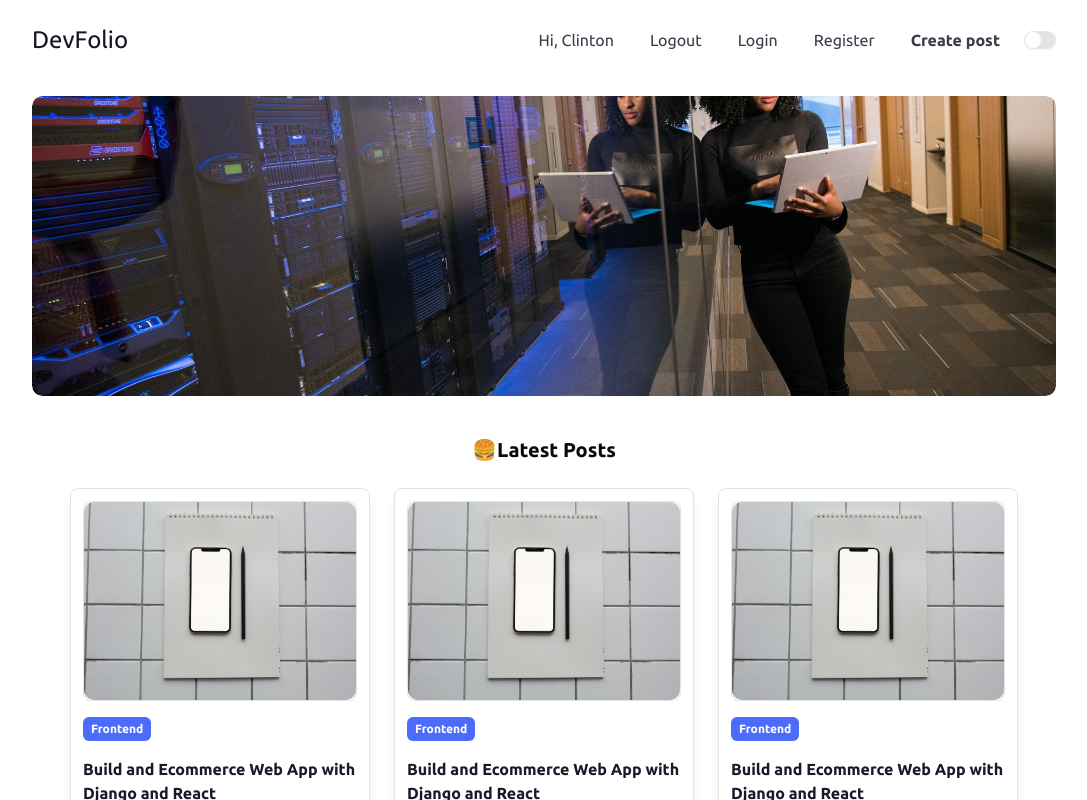
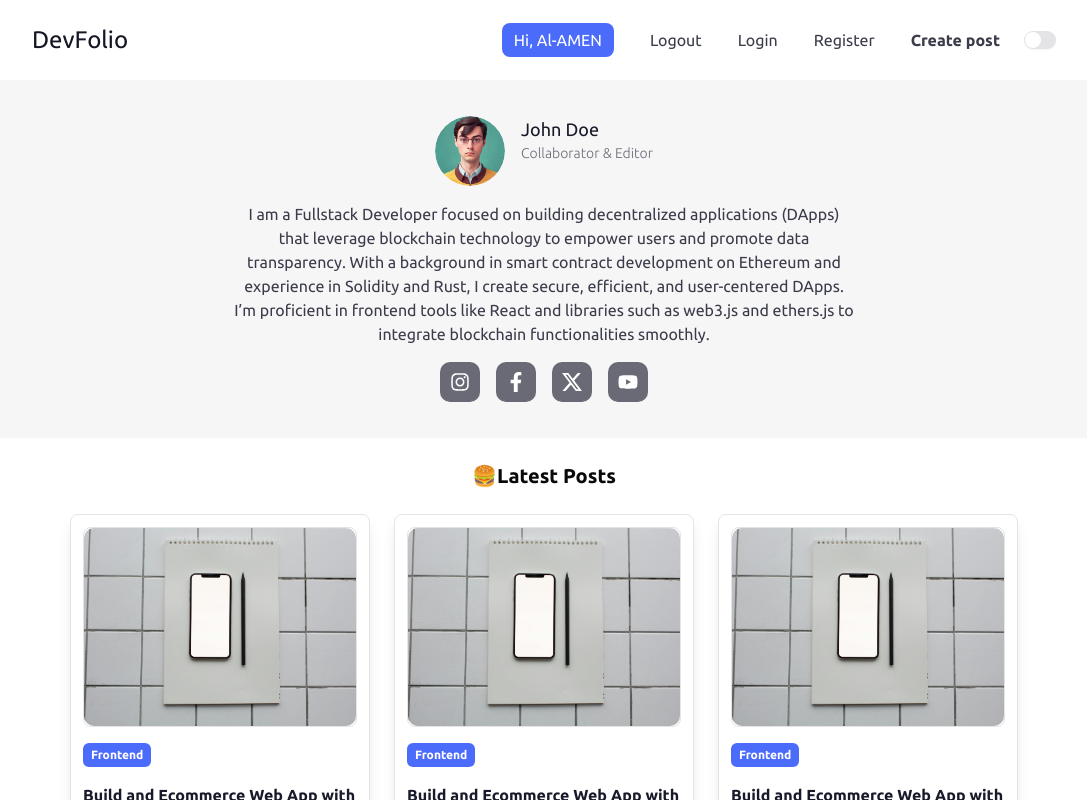
Before and after one commit to Al-amen/Devfolio, a React (Vite) app in the folder content-mangement/: page /profile in a window 1280 px wide. Shown: the top 800 px of the page, without its empty margins (96-1183 px from the left). Built offline with nearby package versions, Linux system fonts and the light colour scheme.

Commit message:
added routing

```diff
--- a/content-mangement/package.json
+++ b/content-mangement/package.json
@@ -19,6 +19,7 @@
     "react": "^19.1.0",
     "react-dom": "^19.1.0",
     "react-icons": "^5.5.0",
+    "react-router-dom": "^7.6.1",
     "tailwind-merge": "^3.3.0",
     "tailwindcss": "^4.1.7"
   },
--- a/content-mangement/src/App.jsx
+++ b/content-mangement/src/App.jsx
@@ -6,18 +6,23 @@
 import Header from "./ui_components/Header";
 import BlogContainer from "./ui_components/BlogContainer";
 import Footer from "./ui_components/Footer";
-
+import HomePage from "./components/pages/HomePage";
+import { BrowserRouter, Routes, Route } from "react-router-dom";
+import AppLayout from "./ui_components/AppLayout";
+import ProfilePage from "./components/pages/ProfilePage";
+import DatailPage from "./components/pages/DatailPage";
 
 function App() {
-  const [count, setCount] = useState(0);
-
   return (
-    <div>
-      <Navbar/>
-      <Header/>
-      <BlogContainer/>
-      <Footer/>
-    </div>
+    <BrowserRouter>
+      <Routes>
+        <Route path="/" element={<AppLayout />}>
+          <Route index element={<HomePage />} />
+          <Route path="detail" element={<DatailPage />} />
+          <Route path="profile" element={<ProfilePage />} />
+        </Route>
+      </Routes>
+    </BrowserRouter>
   );
 }
 
--- /dev/null
+++ b/content-mangement/src/components/pages/DatailPage.jsx
@@ -0,0 +1,42 @@
+import Badge from "@/ui_components/Badge";
+import React from "react";
+import banner from "../../images/detailBanner.jpg"
+import { BlogWriter } from "@/ui_components/BlogWriter";
+
+
+const DatailPage = () => {
+  return (
+    <div className="padding-dx max-container py-9">
+      <Badge />
+
+      <div className="flex justify-between items-center">
+        <h2 className="py-6 leading-normal text-2xl md:text-3xl text-[#181A2A] tracking-wide font-semibold dark:text-[#FFFFFF]">
+          Build and Ecommerce Web App with Django and React
+        </h2>
+      </div>
+
+      <BlogWriter/>
+
+      <div className="w-full h-[350px] my-9 overflow-hidden rounded-sm">
+        <img className="w-full h-full object-cover rounded-sm" src={banner} />
+      </div>
+      <p className="text-[16px] leading-[2rem] text-justify text-[#3B3C4A] dark:text-[#BABABF]">
+        Sed ut perspiciatis unde omnis iste natus error sit voluptatem
+        accusantium doloremque laudantium, totam rem aperiam, eaque ipsa quae ab
+        illo inventore veritatis et quasi architecto beatae vitae dicta sunt
+        explicabo. Nemo enim ipsam voluptatem quia voluptas sit aspernatur aut
+        odit aut fugit, sed quia consequuntur magni dolores eos qui ratione
+        voluptatem sequi nesciunt. Neque porro quisquam est, qui dolorem ipsum
+        quia dolor sit amet, consectetur, adipisci velit, sed quia non numquam
+        eius modi tempora incidunt ut labore et dolore magnam aliquam quaerat
+        voluptatem. Ut enim ad minima veniam, quis nostrum exercitationem ullam
+        corporis suscipit laboriosam, nisi ut aliquid ex ea commodi consequatur?
+        Quis autem vel eum iure reprehenderit qui in ea voluptate velit esse
+        quam nihil molestiae consequatur, vel illum qui dolorem eum fugiat quo
+        voluptas nulla pariatur?
+      </p>
+    </div>
+  );
+};
+
+export default DatailPage;
--- /dev/null
+++ b/content-mangement/src/components/pages/HomePage.jsx
@@ -0,0 +1,15 @@
+import BlogContainer from '@/ui_components/BlogContainer'
+import Header from '@/ui_components/Header'
+import React from 'react'
+
+const HomePage = () => {
+  return (
+    <>
+    <Header/>
+    <BlogContainer/>
+
+    </>
+  )
+}
+
+export default HomePage
--- /dev/null
+++ b/content-mangement/src/components/pages/ProfilePage.jsx
@@ -0,0 +1,15 @@
+import BlogContainer from '@/ui_components/BlogContainer'
+import Hero from '@/ui_components/Hero'
+import React from 'react'
+
+const ProfilePage = () => {
+  return (
+    <>
+    <Hero/>
+    <BlogContainer/>
+
+    </>
+  )
+}
+
+export default ProfilePage
--- /dev/null
+++ b/content-mangement/src/ui_components/AppLayout.jsx
@@ -0,0 +1,17 @@
+import React from "react";
+import { Navbar } from "./Navbar";
+
+import { Outlet } from "react-router-dom";
+import Footer from "./Footer";
+
+const AppLayout = () => {
+  return (
+    <main className="w-full bg-[#ffffff] dark:bg-[#181A2A]">
+      <Navbar />
+      <Outlet />
+      <Footer/>
+    </main>
+  );
+};
+
+export default AppLayout;
--- a/content-mangement/src/ui_components/BlogCart.jsx
+++ b/content-mangement/src/ui_components/BlogCart.jsx
@@ -1,8 +1,8 @@
-import React from 'react'
-import Badge from "./Badge"
-import thumbnail from "../images/design_vii.jpg"
-import { CartFooter } from './CartFooter'
-
+import React from "react";
+import Badge from "./Badge";
+import thumbnail from "../images/design_vii.jpg";
+import { CartFooter } from "./CartFooter";
+import { Link } from "react-router-dom";
 
 export const BlogCart = () => {
   return (
@@ -15,12 +15,13 @@
       </div>
 
       <Badge />
-
+      <Link to ="/detail">
         <h3 className="font-semibold  leading-normal text-[#181A2A] mb-0 dark:text-white">
           Build and Ecommerce Web App with Django and React
         </h3>
+      </Link>
 
       <CartFooter />
     </div>
-  )
-}
+  );
+};
--- /dev/null
+++ b/content-mangement/src/ui_components/BlogWriter.jsx
@@ -0,0 +1,22 @@
+import React from "react";
+import pic from "../images/pic.jpg"
+export const BlogWriter = () => {
+  return (
+    <div className="flex items-center gap=4 ">
+      <span className="flex items-center gap-2">
+        <div className="w-[40px] h-[40px] rounded-full overflow-hidden">
+          <img
+            src={pic}
+            className="c rounded-full w-full h-full object-cover"
+          />
+        </div>
+
+        <small className="text-[#696A75] text-[14px]">John Doe</small>
+      </span>
+
+      <small className="text-[#696A75] text-[14px] ml-3">
+        12 November, 2024
+      </small>
+    </div>
+  );
+};
--- /dev/null
+++ b/content-mangement/src/ui_components/Hero.jsx
@@ -0,0 +1,54 @@
+import { FaInstagram } from "react-icons/fa";
+import { FaFacebookF } from "react-icons/fa";
+import { BsTwitterX } from "react-icons/bs";
+import { FaYoutube } from "react-icons/fa";
+import pic from "../images/pic.jpg"
+
+const Hero = () => {
+  return (
+    <div className="padding-x py-9 max-container flex flex-col items-center justify-center gap-4 bg-[#F6F6F7] dark:bg-[#242535] rounded-md">
+      <div className="flex gap-4">
+        <div className="w-[70px] h-[70px] rounded-full overflow-hidden">
+          <img
+            src={pic}
+            className="w-[70px] h-[70px] rounded-full object-cover"
+          />
+        </div>
+
+        <span>
+          <p className="text-[18px] text-[#181A2A] dark:text-white">John Doe</p>
+          <p className="text-[14px] text-[#696A75] font-thin dark:text-[#BABABF]">
+            Collaborator & Editor
+          </p>
+        </span>
+      </div>
+
+      <p className="text-[#3B3C4A] text-[16px] max-md:leading-[2rem] lg:leading-normal lg:mx-[200px] text-center dark:text-[#BABABF]">
+        I am a Fullstack Developer focused on building decentralized
+        applications (DApps) that leverage blockchain technology to empower
+        users and promote data transparency. With a background in smart contract
+        development on Ethereum and experience in Solidity and Rust, I create
+        secure, efficient, and user-centered DApps. I’m proficient in frontend
+        tools like React and libraries such as web3.js and ethers.js to
+        integrate blockchain functionalities smoothly.
+      </p>
+
+      <div className="flex gap-4 justify-center items-center text-white text-xl">
+        <div className="w-[40px] h-[40px] rounded-lg bg-[#696A75] flex justify-center items-center">
+          <FaInstagram />
+        </div>
+        <div className="w-[40px] h-[40px] rounded-lg bg-[#696A75] flex justify-center items-center">
+          <FaFacebookF />
+        </div>
+        <div className="w-[40px] h-[40px] rounded-lg bg-[#696A75] flex justify-center items-center">
+          <BsTwitterX />
+        </div>
+        <div className="w-[40px] h-[40px] rounded-lg bg-[#696A75] flex justify-center items-center">
+          <FaYoutube />
+        </div>
+      </div>
+    </div>
+  );
+};
+
+export default Hero;
--- a/content-mangement/src/ui_components/Navbar.jsx
+++ b/content-mangement/src/ui_components/Navbar.jsx
@@ -2,6 +2,7 @@
 import { FaHamburger } from "react-icons/fa";
 import { Switch } from "@/components/ui/switch"
 import ResponsiveNavbar from './ResponsiveNavbar';
+import { Link, NavLink } from 'react-router-dom';
 
 export const Navbar = () => {
     const [showNavBar, setShowNavBar] = React.useState(false);
@@ -13,11 +14,13 @@
     <>
 
         <nav className="max-container padding-x py-6 flex justify-between items-center  gap-6 sticky top-0 z-10 bg-[#FFFFFF] dark:bg-[#141624]">
-        <a to="/" className="text-[#141624] text-2xl dark:text-[#FFFFFF]">
+        <Link to="/" className="text-[#141624] text-2xl dark:text-[#FFFFFF]">
           DevFolio
-        </a>
+        </Link>
         <ul className="flex items-center  justify-end gap-9 text-[#3B3C4A] lg:flex-1 max-md:hidden dark:text-[#FFFFFF]">
-          <li>Hi, Clinton</li>
+          <li>
+            <NavLink className={({isActive})=>isActive ? "active":""} to="/profile">Hi, Al-AMEN</NavLink>
+          </li>
 
           <li>Logout</li>
           <li>Login</li>
```
Also changed, not shown: 2 other files (tests, documents, lock files or other folders). Lines whose indentation alone changed are shown as unchanged.
